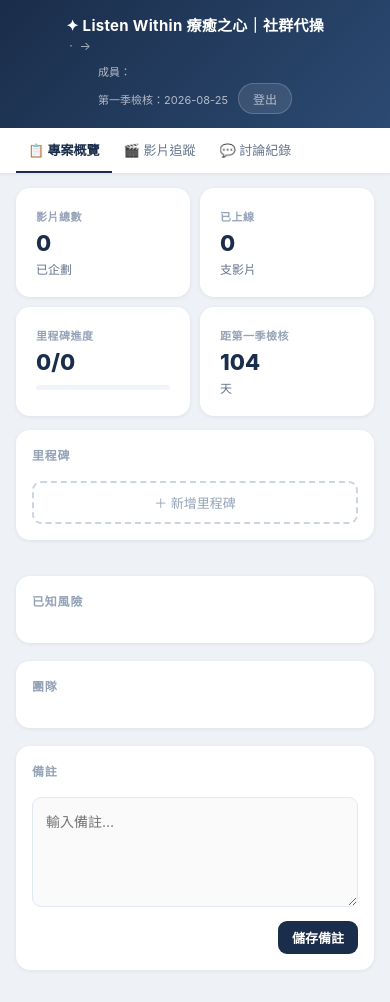
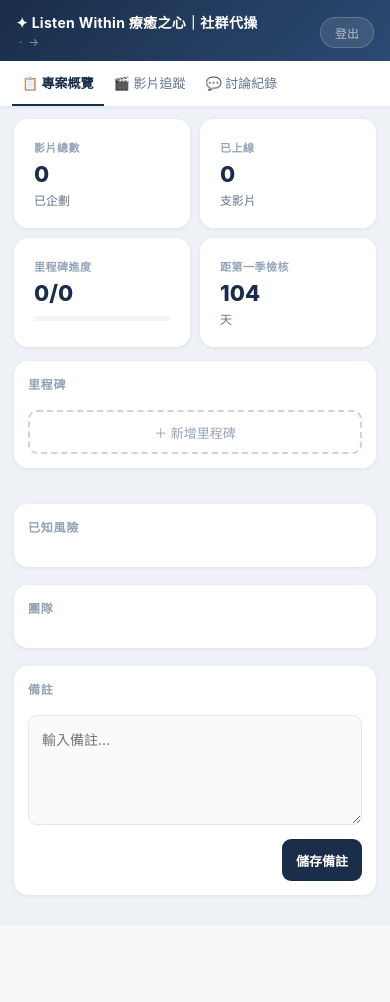
Before and after one commit to k5202299/listen-within-app, a Flask app: template templates/index.html in a window 390 px wide. After the commit the page ends 898 px from the top, so only its background shows below. Run offline with Flask 3, Linux system fonts and the light colour scheme; the template is opened without the code that fills it, so the values that code supplies are empty; the visitor is signed in with stand-in values (Sample User, id 1); some libraries are stand-ins or nearby versions.

Commit message:
Improve mobile responsive layout
- Add viewport meta tag (critical for mobile rendering)
- Header: compact on mobile, hide team/date meta, show title+logout only
- Milestone items: wrap to 2 rows on narrow screens
- Kanban: hide scrollbar on mobile, wider columns (230px)
- Modal: full-width minus 24px padding, better touch targets
- Videos top bar: stacks vertically on mobile
- Add touch-action:manipulation to remove 300ms tap delay

Co-Authored-By: Claude Sonnet 4.6 <noreply@anthropic.com>

```diff
--- a/templates/index.html
+++ b/templates/index.html
@@ -2,6 +2,8 @@
 <html lang="zh-TW">
 <head>
 <meta charset="UTF-8">
+<meta name="viewport" content="width=device-width, initial-scale=1.0">
+<meta name="apple-mobile-web-app-capable" content="yes">
 <title>Listen Within | 專案管理</title>
 <style>
 *{margin:0;padding:0;box-sizing:border-box}
@@ -177,25 +179,47 @@ body{font-family:-apple-system,BlinkMacSystemFont,'Helvetica Neue',sans-serif;ba
 
 /* ── Mobile ── */
 @media(max-width:768px){
-  .header{flex-direction:column;gap:10px;padding:14px 16px}
-  .header-right{text-align:left;font-size:11px}
-  .header-left h1{font-size:15px}
-  .tabs{overflow-x:auto;-webkit-overflow-scrolling:touch;padding:0 16px}
-  .tab{padding:12px 12px;font-size:13px;white-space:nowrap}
-  .content{padding:14px 16px}
+  .d-none-mobile{display:none!important}
+  /* Header: compact single row */
+  .header{padding:12px 16px}
+  .header-left h1{font-size:14px}
+  .header-left p{font-size:11px;opacity:.5}
+  /* Tabs */
+  .tabs{overflow-x:auto;-webkit-overflow-scrolling:touch;padding:0 12px}
+  .tab{padding:12px 10px;font-size:13px;min-height:44px;display:flex;align-items:center}
+  /* Content */
+  .content{padding:12px 14px;padding-bottom:calc(12px + env(safe-area-inset-bottom,0px))}
+  .card{padding:14px}
+  /* Grids */
   .grid-4{grid-template-columns:1fr 1fr;gap:10px;margin-bottom:14px}
   .grid-2{grid-template-columns:1fr}
   .stat .s-value{font-size:22px}
-  .kanban{display:flex;overflow-x:auto;-webkit-overflow-scrolling:touch;gap:10px;padding-bottom:12px}
-  .k-col{min-width:210px;flex-shrink:0}
-  .modal{width:95vw;max-width:95vw;padding:20px 18px;border-radius:16px}
+  /* Milestone: wrap to 2 rows on phone */
+  .milestone-item{flex-wrap:wrap;row-gap:4px;padding:10px 0}
+  .milestone-item input[type=checkbox]{align-self:flex-start;margin-top:8px;margin-right:8px}
+  .m-name-input{flex:1 1 160px;min-width:0;margin-right:0}
+  .m-date-input{flex:1 1 130px;width:auto;margin-left:25px;margin-right:4px}
+  .m-del-btn{align-self:center}
+  /* Kanban: horizontal scroll, hide scrollbar */
+  .kanban{display:flex;overflow-x:auto;-webkit-overflow-scrolling:touch;gap:10px;padding-bottom:8px;scrollbar-width:none}
+  .kanban::-webkit-scrollbar{display:none}
+  .k-col{min-width:230px;flex-shrink:0}
+  /* Video cards */
+  .v-card{padding:11px}
+  .v-title{font-size:13px}
+  .move-btn{font-size:10px;padding:4px 7px;min-height:32px}
+  /* Videos tab top bar */
+  .videos-top-bar{flex-direction:column;gap:10px;align-items:stretch}
+  /* Modal */
+  .modal{width:calc(100vw - 24px);max-width:none;max-height:90vh;padding:18px 16px;border-radius:16px}
   .modal-head h2{font-size:16px}
   .fg-row,.fg-row3{grid-template-columns:1fr}
   .btn-row{flex-wrap:wrap;gap:8px}
-  .card{padding:16px}
-  .add-btn{font-size:13px}
-  .v-card{padding:10px}
-  .v-title{font-size:12px}
+  .btn-row .btn{flex:1;min-width:calc(50% - 5px);text-align:center}
+  /* Touch targets */
+  .btn{min-height:42px}
+  .add-btn{min-height:44px;font-size:13px}
+  button,.tab,.v-card,.move-btn{touch-action:manipulation}
 }
 </style>
 </head>
@@ -207,9 +231,9 @@ body{font-family:-apple-system,BlinkMacSystemFont,'Helvetica Neue',sans-serif;ba
     <p>{{ data.client }} &nbsp;·&nbsp; {{ data.start_date }} → {{ data.end_date }}</p>
   </div>
   <div class="header-right">
-    <div>成員：{{ data.team_members | join('、') }}</div>
+    <div class="d-none-mobile">成員：{{ data.team_members | join('、') }}</div>
     <div style="margin-top:4px;display:flex;align-items:center;gap:10px">
-      <span>第一季檢核：2026-08-25</span>
+      <span class="d-none-mobile">第一季檢核：2026-08-25</span>
       <button class="logout-btn" onclick="location.href='/logout'">登出</button>
     </div>
   </div>
@@ -290,7 +314,7 @@ body{font-family:-apple-system,BlinkMacSystemFont,'Helvetica Neue',sans-serif;ba
 
 <!-- ═══ TAB 2: 影片追蹤 ═══ -->
 <div id="tab-videos" class="tab-panel">
-  <div style="display:flex;align-items:center;justify-content:space-between;margin-bottom:18px">
+  <div class="videos-top-bar" style="display:flex;align-items:center;justify-content:space-between;margin-bottom:18px">
     <div style="font-size:13px;color:#64748b">點擊影片卡片可編輯詳細內容，點「→」可移動狀態</div>
     <button class="btn btn-primary btn-sm" onclick="openAddVideo()">＋ 新增影片</button>
   </div>
```
